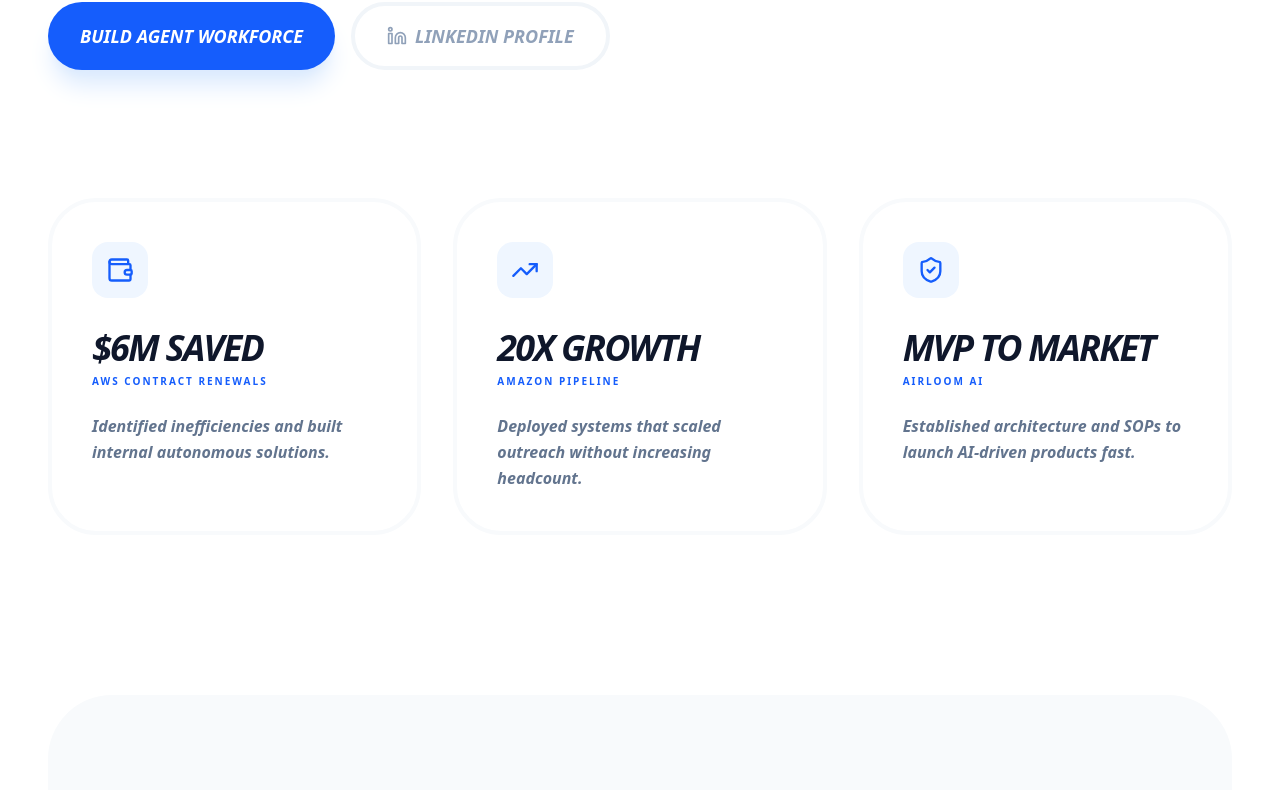
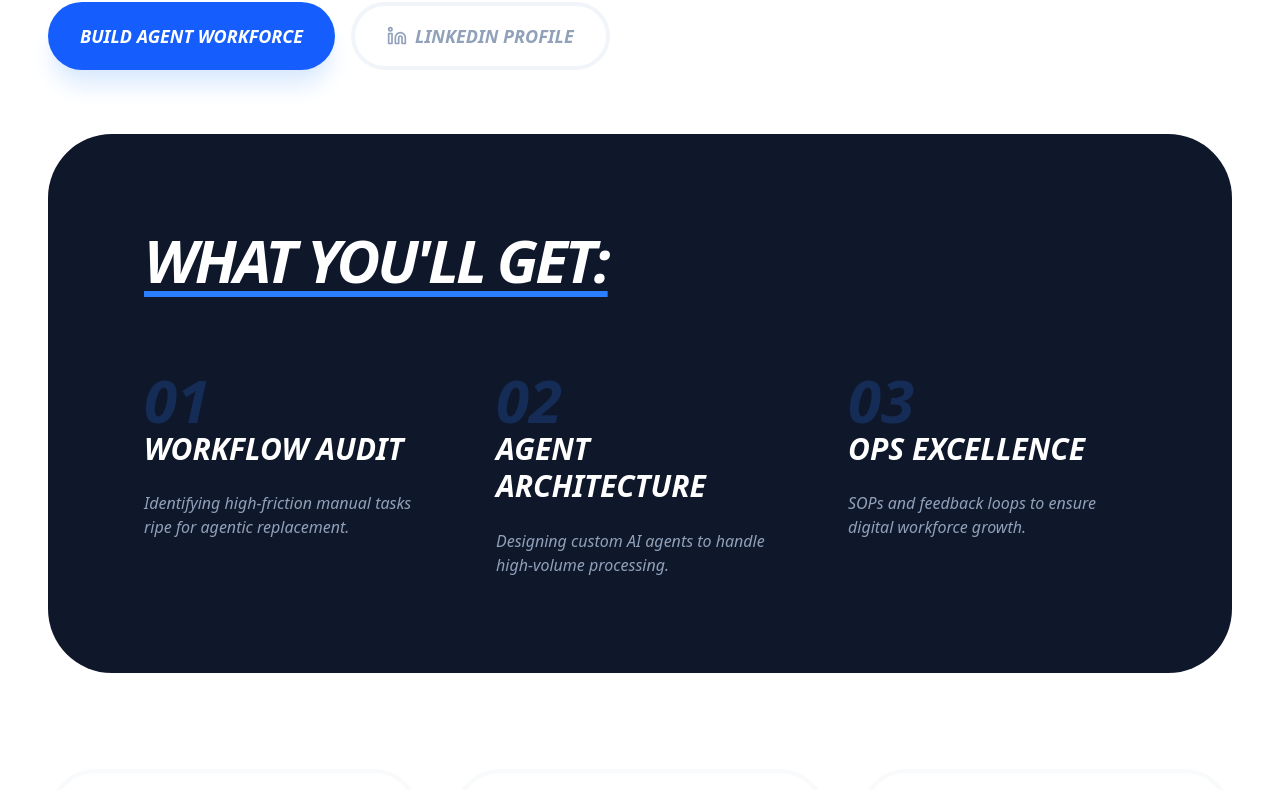
Before and after one commit to bombayway-png/portfolio-2026, a Next.js app: page / in a window 1280 px wide. Shown: the part 814-1604 px from the top of the page. Built offline with nearby package versions, Linux system fonts and the light colour scheme.

Commit message:
Update page.tsx

```diff
--- a/app/page.tsx
+++ b/app/page.tsx
@@ -54,8 +54,8 @@
       </nav>
 
       <main className="max-w-7xl mx-auto px-6 md:px-12 pt-32 md:pt-48 pb-24">
-        {/* --- Hero Section --- */}
-        <section className="flex flex-col md:flex-row gap-12 md:gap-16 items-center mb-24 md:mb-32 text-center md:text-left">
+        {/* --- 1. Hero Section --- */}
+        <section className="flex flex-col md:flex-row gap-12 md:gap-16 items-center mb-12 md:mb-16 text-center md:text-left">
           <div className="flex-1 order-2 md:order-1">
             <h1 className="text-5xl md:text-8xl font-black tracking-tighter leading-[0.9] mb-8 italic uppercase">
               Scale Your Operations. <br />
@@ -86,14 +86,24 @@
           </div>
         </section>
 
-        {/* --- Outcome Metrics --- */}
+        {/* --- 2. WHAT YOU'LL GET (Strategic Services) --- */}
+        <section className="bg-slate-900 rounded-[2.5rem] md:rounded-[4rem] p-8 md:p-24 text-white mb-16 md:mb-24">
+          <h2 className="text-3xl md:text-6xl font-black italic mb-12 md:mb-20 uppercase tracking-tighter underline decoration-blue-500 underline-offset-8 italic">What You&apos;ll Get:</h2>
+          <div className="grid grid-cols-1 md:grid-cols-3 gap-12 md:gap-16">
+            <ServiceItem num="01" title="Workflow Audit" desc="Identifying high-friction manual tasks ripe for agentic replacement." />
+            <ServiceItem num="02" title="Agent Architecture" desc="Designing custom AI agents to handle high-volume processing." />
+            <ServiceItem num="03" title="Ops Excellence" desc="SOPs and feedback loops to ensure digital workforce growth." />
+          </div>
+        </section>
+
+        {/* --- 3. Outcome Metrics (Key Outcome Cards) --- */}
         <section className="mb-24 md:mb-40 grid grid-cols-1 md:grid-cols-3 gap-6 md:gap-8">
             <ProofCard icon={Wallet} metric="$6M Saved" context="AWS Contract Renewals" app="Identified inefficiencies and built internal autonomous solutions." />
             <ProofCard icon={TrendingUp} metric="20x Growth" context="Amazon Pipeline" app="Deployed systems that scaled outreach without increasing headcount." />
             <ProofCard icon={ShieldCheck} metric="MVP to Market" context="Airloom AI" app="Established architecture and SOPs to launch AI-driven products fast." />
         </section>
 
-        {/* --- Flagship: LILO OS --- */}
+        {/* --- 4. Flagship: LILO OS --- */}
         <section className="bg-slate-50 rounded-[2.5rem] md:rounded-[4rem] p-8 md:p-24 mb-12 md:mb-16">
           <div className="grid grid-cols-1 md:grid-cols-2 gap-12 md:gap-16 items-center">
             <div className="space-y-6 md:space-y-8 text-center md:text-left">
@@ -117,7 +127,7 @@
           </div>
         </section>
 
-        {/* --- Big Facts Frankie --- */}
+        {/* --- 5. Big Facts Frankie --- */}
         <section className="bg-slate-50 rounded-[2.5rem] md:rounded-[4rem] p-8 md:p-24 mb-24 md:mb-40">
           <div className="grid grid-cols-1 md:grid-cols-2 gap-12 md:gap-16 items-center">
             <div className="space-y-6 md:space-y-8 text-center md:text-left order-2 md:order-1">
@@ -138,16 +148,6 @@
             <div className="relative aspect-video rounded-2xl md:rounded-3xl overflow-hidden shadow-2xl bg-slate-900 flex items-center justify-center order-1 md:order-2">
                <BarChart3 className="text-blue-600 w-16 h-16 md:w-24 md:h-24 opacity-20" />
             </div>
-          </div>
-        </section>
-
-        {/* --- Service Offerings --- */}
-        <section className="bg-slate-900 rounded-[2.5rem] md:rounded-[4rem] p-8 md:p-24 text-white mb-20">
-          <h2 className="text-3xl md:text-6xl font-black italic mb-12 md:mb-20 uppercase tracking-tighter underline decoration-blue-500 underline-offset-8">What You&apos;ll Get:</h2>
-          <div className="grid grid-cols-1 md:grid-cols-3 gap-12 md:gap-16">
-            <ServiceItem num="01" title="Workflow Audit" desc="Identifying high-friction manual tasks ripe for agentic replacement." />
-            <ServiceItem num="02" title="Agent Architecture" desc="Designing custom AI agents to handle high-volume processing." />
-            <ServiceItem num="03" title="Ops Excellence" desc="SOPs and feedback loops to ensure digital workforce growth." />
           </div>
         </section>
       </main>
```
